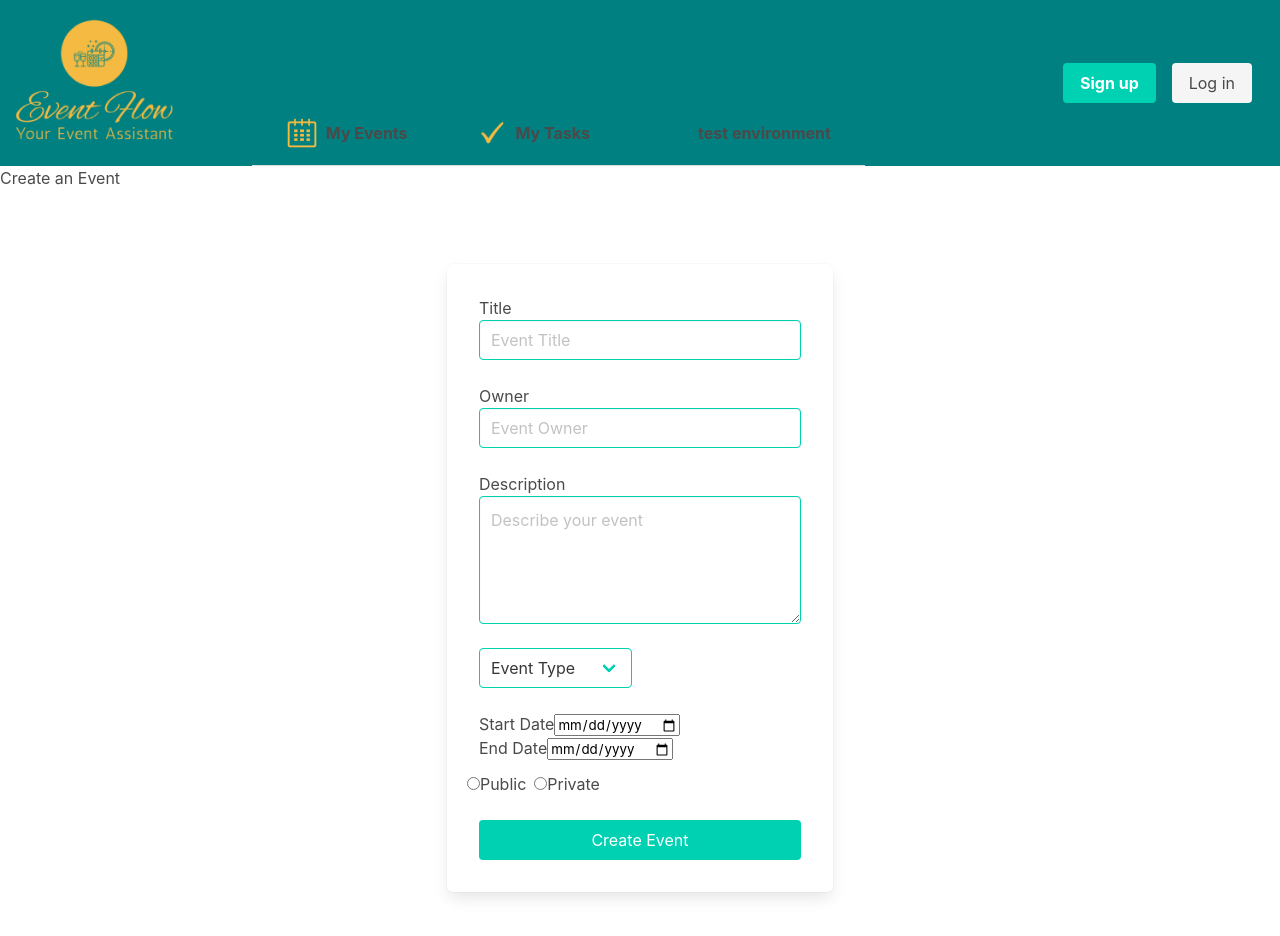
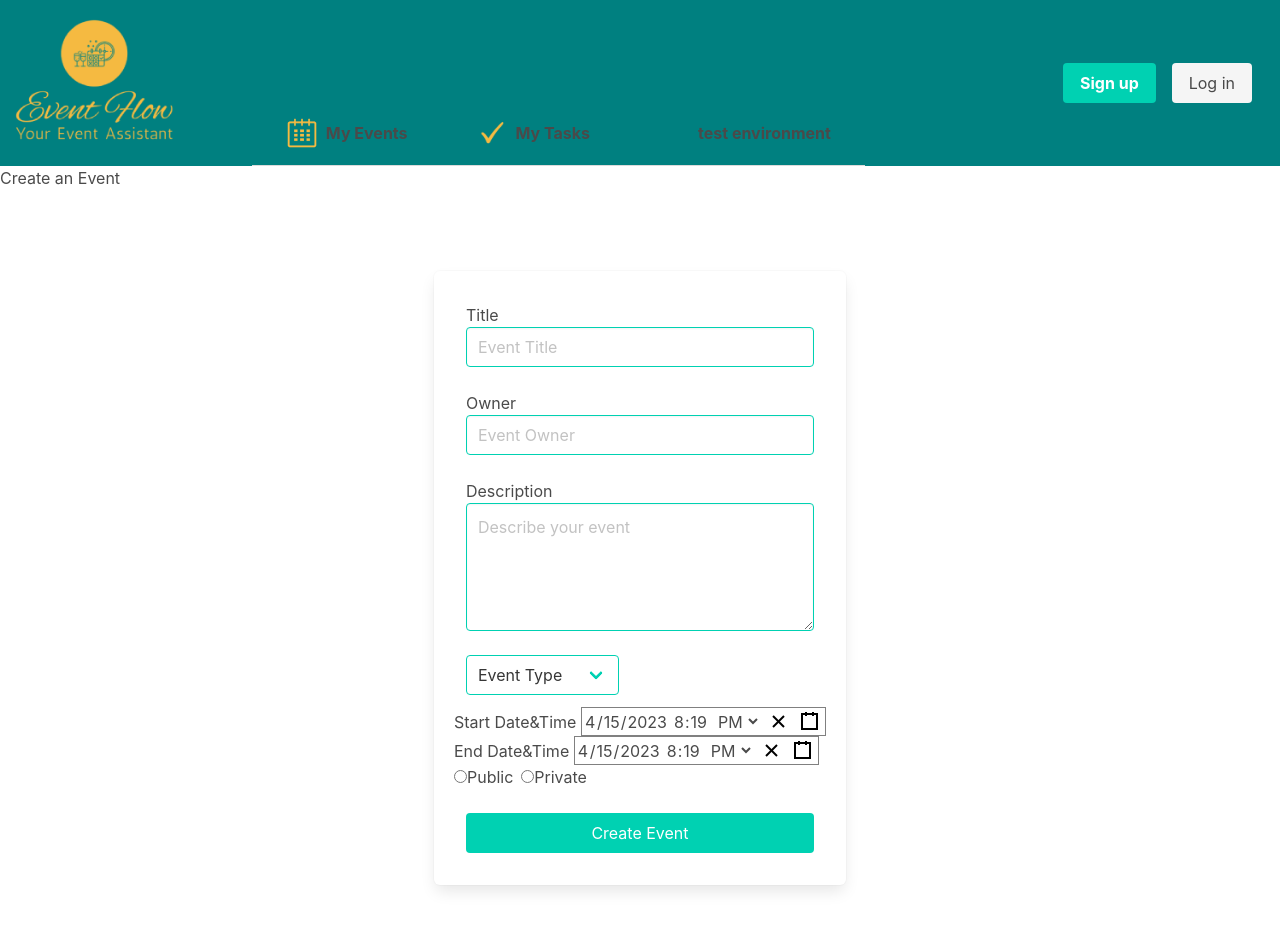
Before and after one commit to shaimaaGhamry/Event-Flow, a React (Create React App) app in the folder client/: page /CreateEvent in a window 1280 px wide. Shown: the top 936 px of the page. Built offline with nearby package versions, Linux system fonts and the light colour scheme; the HTML template or start-up script is replaced by a standard one; what bulma-calendar would draw is missing.

Commit message:
added time to the create event form

```diff
--- a/client/package.json
+++ b/client/package.json
@@ -13,6 +13,7 @@
     "graphql": "^15.4.0",
     "react": "^17.0.2",
     "react-bootstrap": "^2.7.3",
+    "react-datetime-picker": "^5.0.3",
     "react-dom": "^17.0.2",
     "react-router-dom": "^6.10.0",
     "react-scripts": "5.0.1",
--- a/client/src/components/CreateEvent.js
+++ b/client/src/components/CreateEvent.js
@@ -1,30 +1,17 @@
-import React from 'react';
+import React, { useState }from 'react';
 
-import bulmaCalendar from "bulma-calendar";
+import Datetimepicker from 'react-datetime-picker';
 
-// Initialize all input of date type.
-const calendars = bulmaCalendar.attach('[type="date"]');
-
-// Loop on each calendar initialized
-calendars.forEach(calendar => {
-    // Add listener to select event
-    calendar.on('select', date => {
-        console.log(date);
-    });
-});
-
-// To access to bulmaCalendar instance of an element
-const element = document.querySelector('#my-element');
-if (element) {
-    // bulmaCalendar instance is available as element.bulmaCalendar
-    element.bulmaCalendar.on('select', datepicker => {
-        console.log(datepicker.data.value());
-    });
-}
+import 'react-datetime-picker/dist/DateTimePicker.css';
+import 'react-calendar/dist/Calendar.css';
+import 'react-clock/dist/Clock.css';
 
 
 const CreateEvent = () => {
+    const [value, setValue] = useState(new Date());
+
     return (
+
         <div class="hero is-fullheight">
             <h1>Create an Event</h1>
             <div class="hero-body is-justify-content-center is-align-items-center">
@@ -57,16 +44,16 @@ const CreateEvent = () => {
                             </select>
                         </div>
                     </div>
-                    <div class="column">
-                        <div class="calendar">
-                            <label for="date" className='start-date'>Start Date</label>
-                            <input type="date" data-display-mode="inline" data-is-range="true" data-close-on-select="false"></input>
-                        </div>
-                        <div class="calendar">
-                            <label for="date" className='end-date'>End Date</label>
-                            <input type="date" data-display-mode="inline" data-is-range="true" data-close-on-select="false"></input>
-                        </div>
+                    <div class="start-calendar is-primary">
+                        <label for="datetime" className='start-datetime'>Start Date&Time </label>
+                        <Datetimepicker onChange={setValue} value={value} data-display-mode="inline"></Datetimepicker>
                     </div>
+
+                    <div className='end-calendar'>
+                        <label for="datetime" className='end-datetime'>End Date&Time </label>
+                        <Datetimepicker onChange={setValue} value={value} data-display-mode="inline"></Datetimepicker>
+                    </div>
+
                     <div class="field">
                         <div class="control">
                             <label class="radio">
```
Also changed, not shown: 1 other file (tests, documents, lock files or other folders).
